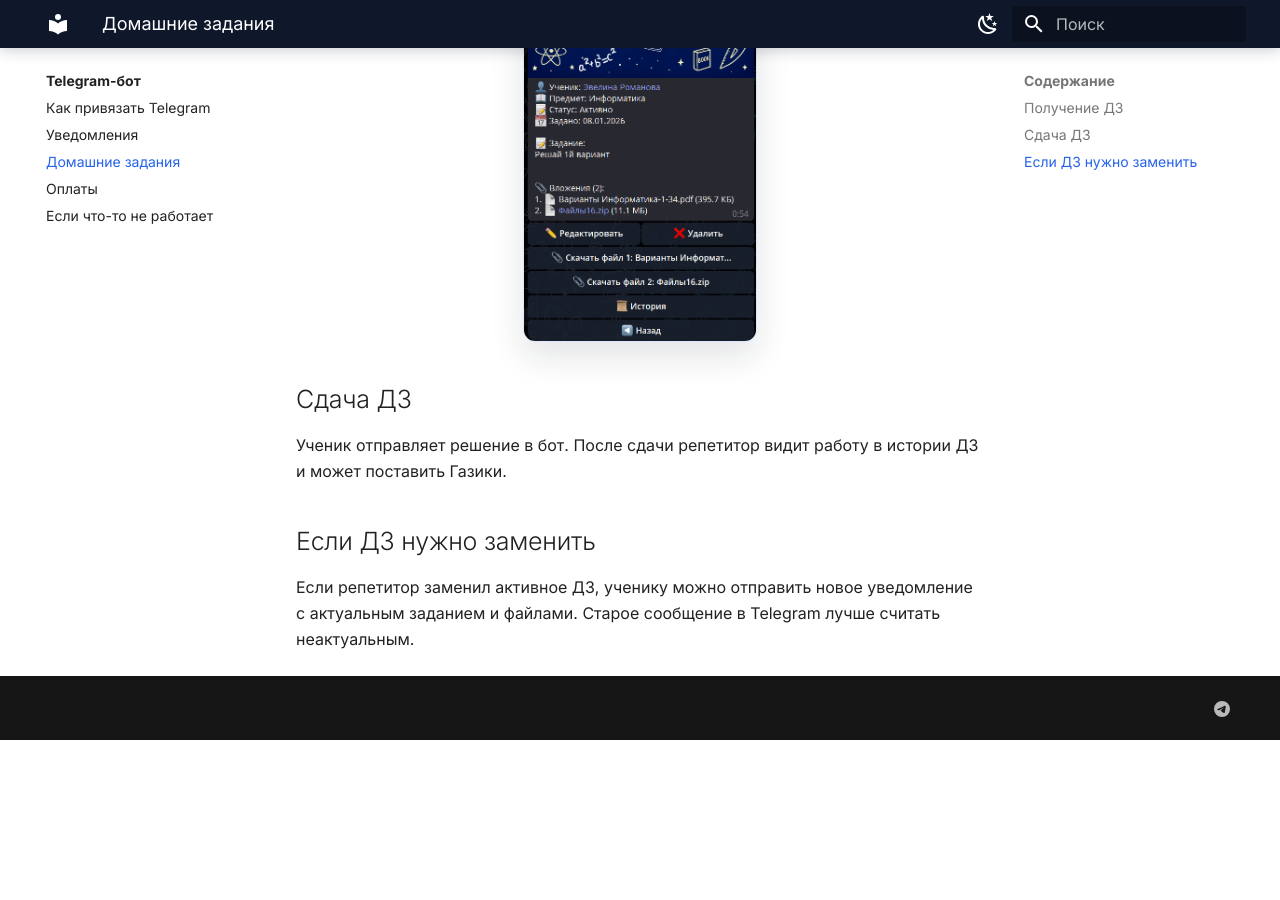
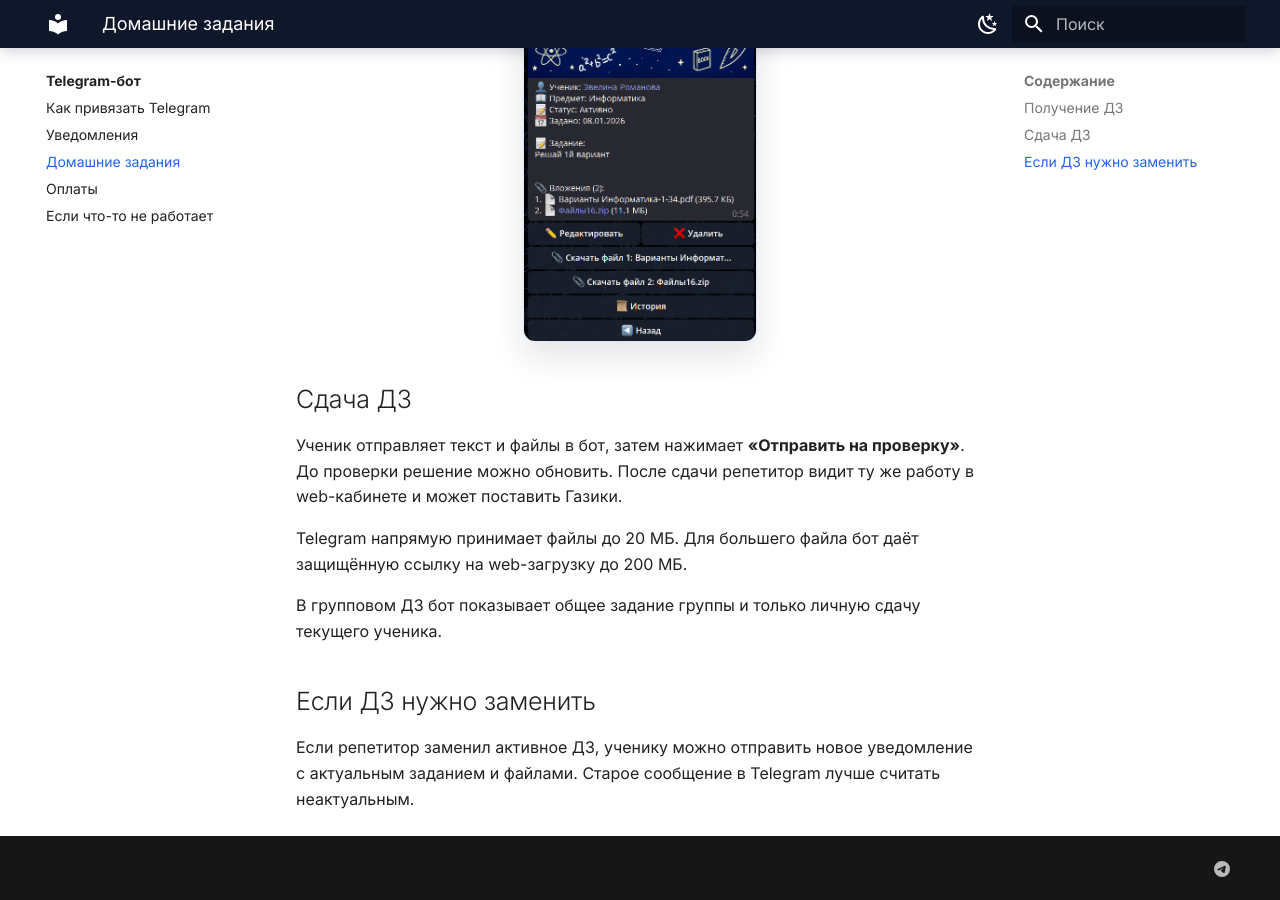
Before and after one commit to Skand21/kiton-guides, an MkDocs documentation site: the page built from docs/telegram-bot/homework.md, in a window 1280 px wide and 900 px high, scrolled down 1042 px. Built offline with MkDocs 1.6.1 and Material for MkDocs 9.7.7, drawn with Linux system fonts in a browser that asks for light colours; before the commit the page ends 1782 px from its top, so only the background shows below that; some of the changed text lies outside the part shown.

Commit message:
docs: explain unified homework submission flow

```diff
--- a/docs/telegram-bot/homework.md
+++ b/docs/telegram-bot/homework.md
@@ -1,6 +1,6 @@
 # Домашние задания в Telegram
 
-Ученик может получить ДЗ в Telegram, скачать файлы и отправить выполненную работу обратно.
+Ученик может получить ДЗ в Telegram, скачать файлы и отправить выполненную работу обратно. Сдача единая для сайта, Telegram и VK.
 
 ![Список домашних заданий в Telegram-боте](../assets/images/homework-statuses.png)
 
@@ -14,7 +14,11 @@
 
 ## Сдача ДЗ
 
-Ученик отправляет решение в бот. После сдачи репетитор видит работу в истории ДЗ и может поставить Газики.
+Ученик отправляет текст и файлы в бот, затем нажимает **«Отправить на проверку»**. До проверки решение можно обновить. После сдачи репетитор видит ту же работу в web-кабинете и может поставить Газики.
+
+Telegram напрямую принимает файлы до 20 МБ. Для большего файла бот даёт защищённую ссылку на web-загрузку до 200 МБ.
+
+В групповом ДЗ бот показывает общее задание группы и только личную сдачу текущего ученика.
 
 ## Если ДЗ нужно заменить
 
```
Also changed, not shown: docs/Parent/homework.md (+3 -1 lines), docs/Student/homework.md (+8 -4 lines).
